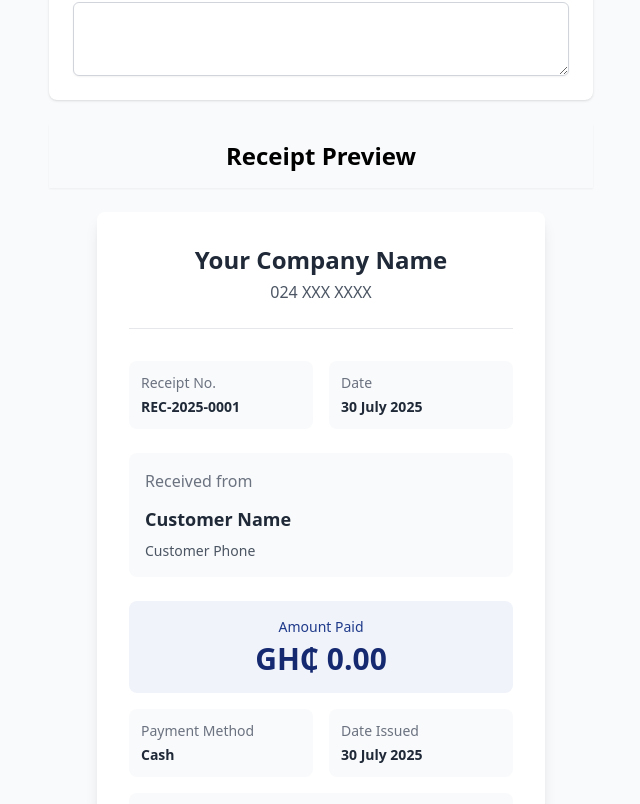
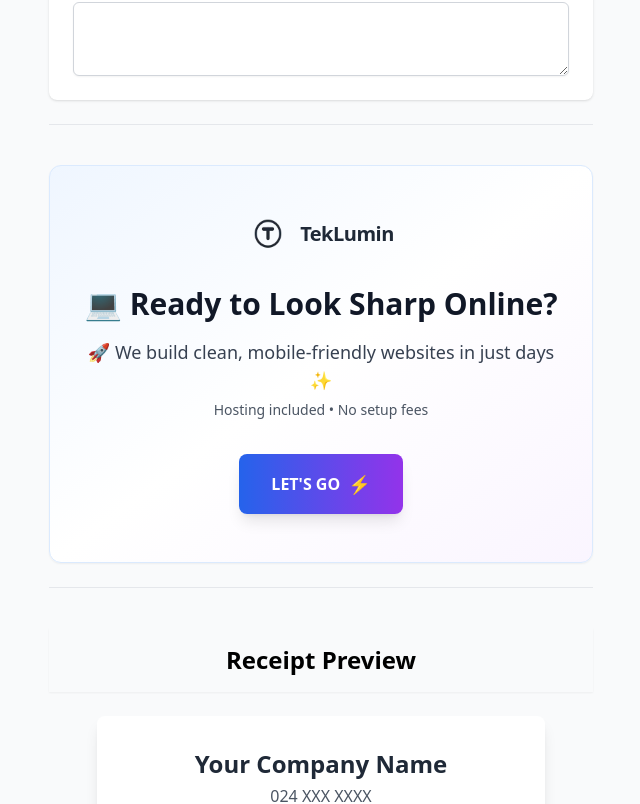
Before and after one commit to Benappiahpoku/receipt-maker-v1, a Vue app: page / in a window 1280 px wide. Shown: the part 2580-3384 px from the top of the page, without its empty margins (319-959 px from the left). Built offline with nearby package versions, Linux system fonts and the light colour scheme; no server answers; the database is empty.

Commit message:
feat: add Divider and Banner components to enhance receipt view layout and advertising for Teklumin

```diff
--- /dev/null
+++ b/src/components/ads/Banner.vue
@@ -0,0 +1,47 @@
+<!--
+  Banner.vue
+  TekLumin promotional banner component
+  Mobile-first design with gradient background and call-to-action
+-->
+
+<template>
+    <section
+        class="w-full bg-gradient-to-br from-blue-50 via-white to-purple-50 border border-blue-100 rounded-xl my-12 px-8 py-12 text-center shadow-sm hover:shadow-md transition-shadow duration-300">
+        <!-- Logo + Brand (Horizontal Layout) -->
+        <div class="flex items-center justify-center mb-8">
+            <img src="/tekluminLogo.webp" alt="TekLumin Logo" class="h-10 w-10 mr-3" />
+            <span class="text-xl font-bold text-gray-800 tracking-tight">TekLumin</span>
+        </div>
+
+        <!-- Headline with Emoji -->
+        <h2 class="text-2xl sm:text-3xl font-bold text-gray-900 mb-4 leading-tight">
+            💻 Ready to Look Sharp Online?
+        </h2>
+
+        <!-- Sub-headline with Emojis -->
+        <p class="text-base sm:text-lg text-gray-700 mb-8 max-w-2xl mx-auto leading-relaxed">
+            🚀 We build clean, mobile-friendly websites in just days ✨
+            <br />
+            <span class="text-sm text-gray-600">Hosting included • No setup fees</span>
+        </p>
+
+        <!-- CTA Button with Modern Styling -->
+        <a href="https://www.teklumin.com/pricing" class="inline-flex items-center px-8 py-4 text-white font-semibold rounded-lg
+             bg-gradient-to-r from-blue-600 to-purple-600 hover:from-blue-700 hover:to-purple-700
+             transform hover:scale-105 transition-all duration-200 shadow-lg hover:shadow-xl">
+            <span>LET'S GO</span>
+            <span class="ml-2 text-lg">⚡</span>
+        </a>
+    </section>
+</template>
+
+<script setup lang="ts">
+// ===== Component Setup =====
+/**
+ * Banner Component
+ * Displays TekLumin promotional banner with call-to-action
+ * Props could be added later if you want to reuse with different text/links
+ */
+
+// No props or reactive data needed for this static banner
+</script>
--- a/src/components/base/Divider.vue
+++ b/src/components/base/Divider.vue
@@ -1,5 +1,5 @@
 <template>
-    <div class="space-y-4 pt-6 border-t mt-6"></div>
+    <div class="space-y-4 pt-4 border-t mt-4"></div>
 
 </template>
 
--- a/src/components/layout/ToolKitPreview.vue
+++ b/src/components/layout/ToolKitPreview.vue
@@ -50,9 +50,9 @@
     // { name: '✅ Invoice Maker', description: 'Create professional invoices with tax and branding', link: 'https://invoicemaker-eosin.vercel.app/' },
     // { name: '✅ Receipt Maker', description: 'Generate clean, printable receipts in seconds', link: 'https://receiptmaker-ten.vercel.app/' },
     // { name: '🧪 Income Tracker', description: 'Record and manage your daily income streams', link: '#' },
-    { name: '📖 7 Quick Actions to Double Your Sales', description: 'Practical steps to boost revenue without spending more - Learn More ...', link: 'https://benappiahpoku.com/7-quick-actions-you-can-do-today-to-double-your-sales/' },
-    { name: '📖 The WhatsApp Business Advantage', description: 'Step-by-step guide for entrepreneurs in Ghana to boost sales and engagement - Learn More ...', link: 'https://benappiahpoku.com/the-whatsapp-business-advantage-step-by-step-guide-for-entrepreneurs-in-ghana/' },
-    { name: '📖 Demystifying Digital Marketing', description: 'Build your online presence, one step at a time - Learn More ...', link: 'https://benappiahpoku.com/demystifying-digital-marketing-building-your-online-presence-one-step-at-a-time/' },
+    { name: '📖 7 Quick Actions to Double Your Sales', description: 'Practical steps to boost revenue without spending more - Learn More ...', link: 'https://benappiahpoku.com/blog/7-quick-actions-you-can-do-today-to-double-your-sales/' },
+    { name: '📖 The WhatsApp Business Advantage', description: 'Step-by-step guide for entrepreneurs in Ghana to boost sales and engagement - Learn More ...', link: 'https://benappiahpoku.com/blog/the-whatsapp-business-advantage-step-by-step-guide-for-entrepreneurs-in-ghana/' },
+    { name: '📖 Demystifying Digital Marketing', description: 'Build your online presence, one step at a time - Learn More ...', link: 'https://benappiahpoku.com/blog/demystifying-digital-marketing-building-your-online-presence-one-step-at-a-time/' },
 ]
 
 // Show the first 3 tools by default
--- a/src/views/NewReceiptView.vue
+++ b/src/views/NewReceiptView.vue
@@ -140,10 +140,17 @@
                     </div>
                 </form>
 
+
+                <Divider />
+<Banner />
+                <Divider />
+
+
+
                 <!-- Live Preview -->
                 <header class=" shadow-sm">
                     <div class="max-w-xl mx-auto px-4 py-4">
-                        <h1 class="text-2xl font-bold text-center text-black">  Receipt Preview</h1>
+                        <h1 class="text-2xl font-bold text-center text-black"> Receipt Preview</h1>
                     </div>
                 </header>
                 <div class="space-y-4">
@@ -209,6 +216,7 @@
 import ActionButtons from '@/components/layout/ActionButtons.vue'
 
 import { useDefaultCurrency } from '@/utils/useDefaultCurrency'
+import Banner from '@/components/ads/Banner.vue'
 
 const { incrementInvoiceCount } = useInvoiceCounter()
 
```
Also changed, not shown: public/tekluminLogo.webp (added).
